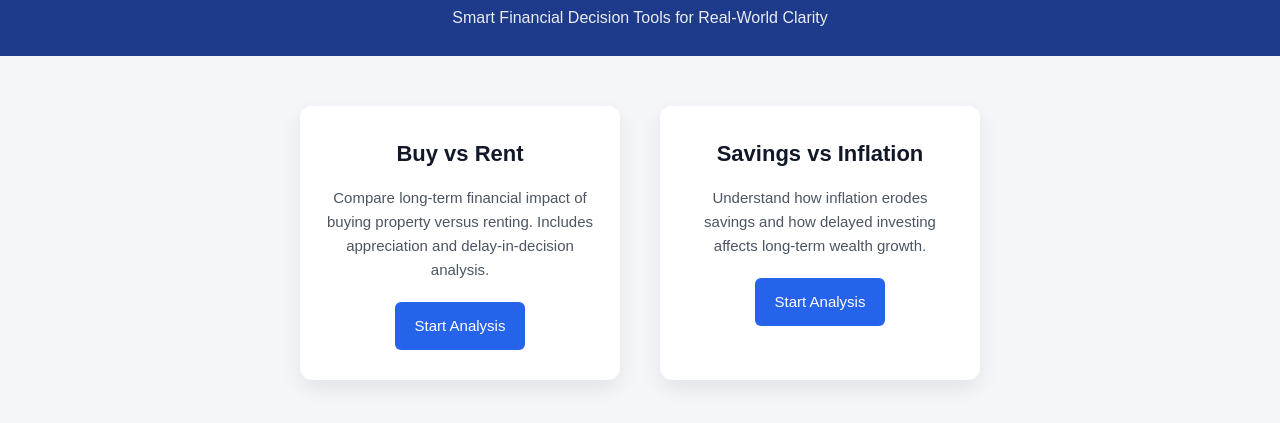
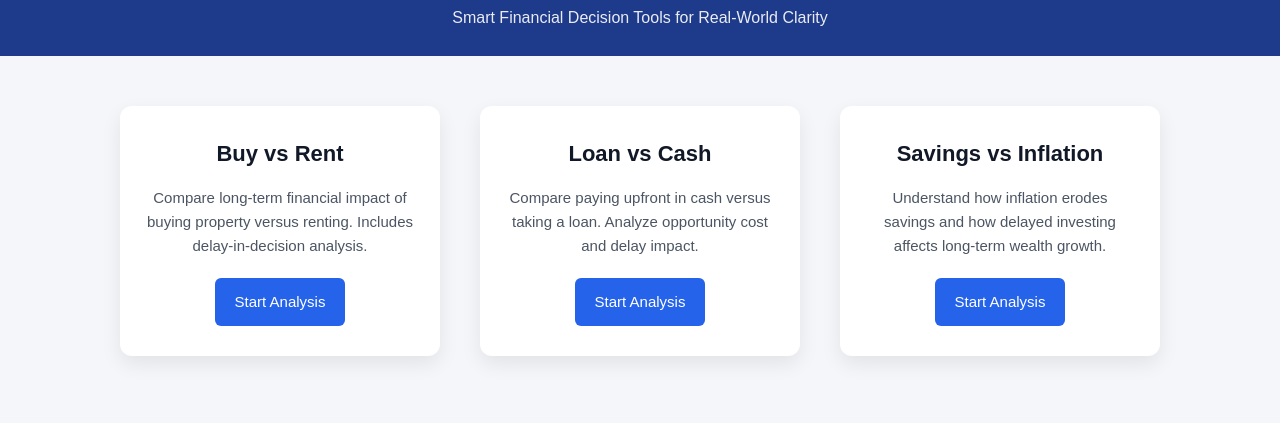
Before and after one commit to Najum797/decidrly, a plain HTML site: page index.html in a window 1280 px wide. Shown: the part 79-502 px from the top of the page. Drawn offline with Linux system fonts and the light colour scheme.

Commit message:
Revise card titles and add loan vs cash analysis
Updated card titles and descriptions for clarity.

```diff
--- a/index.html
+++ b/index.html
@@ -20,17 +20,27 @@
     <!-- MAIN CONTENT -->
     <div class="container">
 
-        <!-- BUY VS RENT CARD -->
+        <!-- BUY VS RENT -->
         <div class="card">
             <h2>Buy vs Rent</h2>
             <p>
                 Compare long-term financial impact of buying property versus renting.
-                Includes appreciation and delay-in-decision analysis.
+                Includes delay-in-decision analysis.
             </p>
             <a href="buy_vs_rent.html" class="btn">Start Analysis</a>
         </div>
 
-        <!-- SAVINGS VS INFLATION CARD -->
+        <!-- LOAN VS CASH -->
+        <div class="card">
+            <h2>Loan vs Cash</h2>
+            <p>
+                Compare paying upfront in cash versus taking a loan.
+                Analyze opportunity cost and delay impact.
+            </p>
+            <a href="loan_vs_cash.html" class="btn">Start Analysis</a>
+        </div>
+
+        <!-- SAVINGS VS INFLATION -->
         <div class="card">
             <h2>Savings vs Inflation</h2>
             <p>
```
